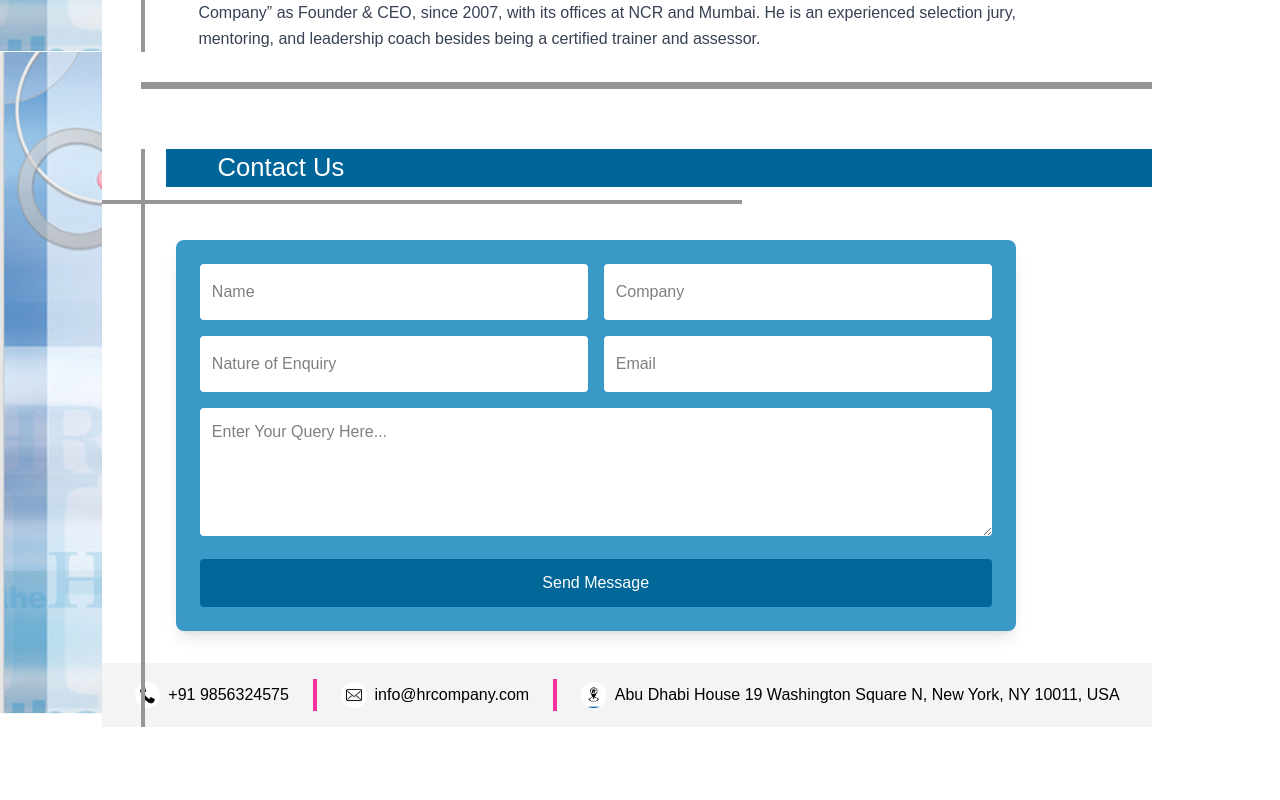
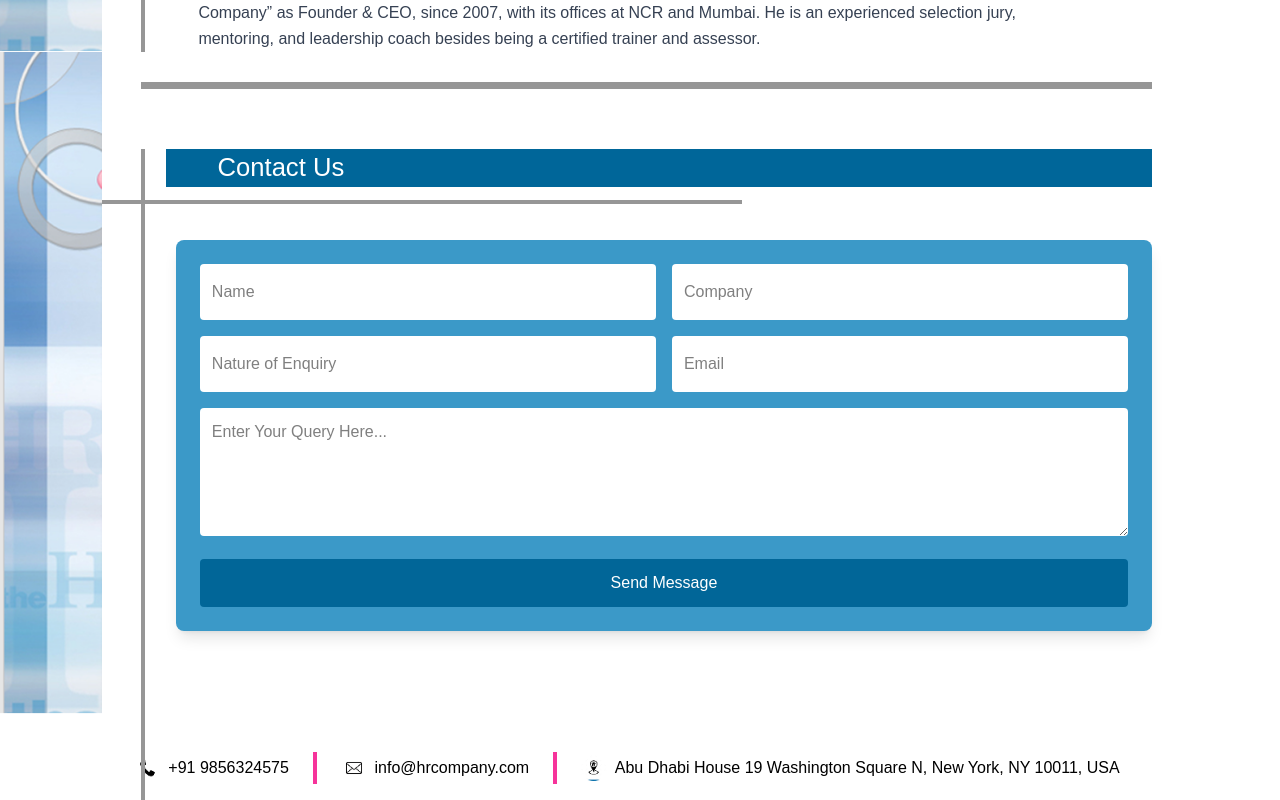
Before and after one commit to AyushSingh-Tomar/HR-C, a React (Vite) app: page / in a window 1280 px wide. Shown: the part 9432-10232 px from the top of the page. Before the commit the page ends 10159 px from the top, so only its background shows below. Built offline with nearby package versions, Linux system fonts and the light colour scheme; a web font is replaced by a local one.

Commit message:
form width

```diff
--- a/src/Components/ContactForm.jsx
+++ b/src/Components/ContactForm.jsx
@@ -3,7 +3,7 @@ import React from "react";
 const ContactForm = () => {
   return (
     <div
-      className="w-4/5 mx-auto p-6 bg-blue-500 rounded-lg shadow-lg my-8 mt-[5%] ml-[7%]"
+      className="w-4.5/5 mx-auto p-6 bg-blue-500 rounded-lg shadow-lg my-8 mt-[5%] ml-[7%] mb-[10%]"
       style={{ backgroundColor: "#3b99c8", fontFamily: "Poppins, sans-serif" }}
     >
       <div className="grid grid-cols-2 gap-4 mb-4">
--- a/src/Components/FormFooter.jsx
+++ b/src/Components/FormFooter.jsx
@@ -5,7 +5,7 @@ import phone2 from "../assets/phone2.png";
 
 const ContactInfo = () => {
   return (
-    <div className="w-full bg-gray-100">
+    <div className="w-full bg-white ">
       <div
         className="flex w-full items-center justify-center space-x-6 p-4"
         style={{ fontFamily: "Poppins, sans-serif" }}
```
